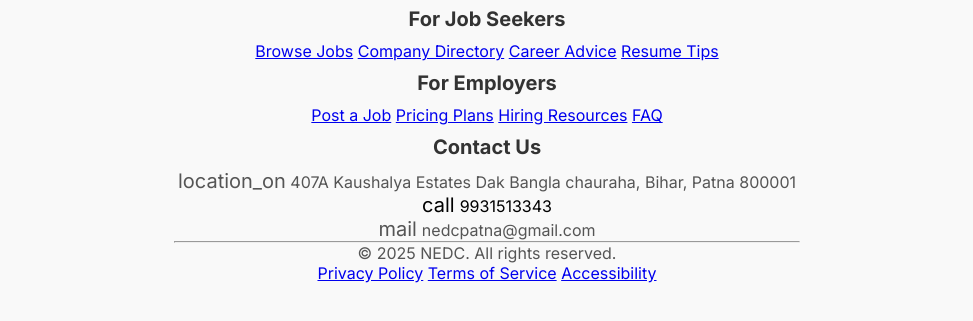
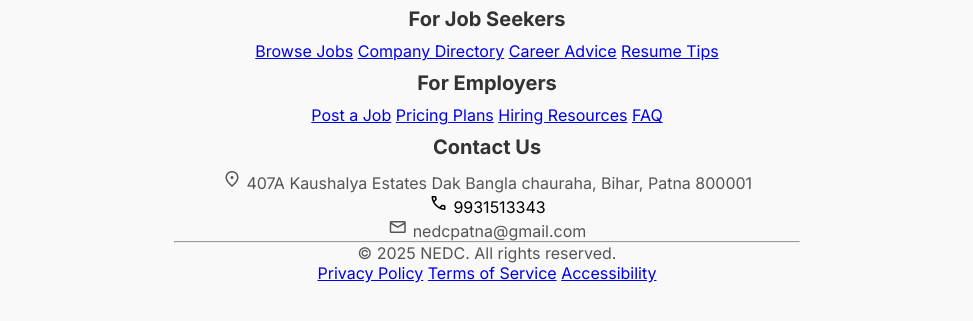
Before and after one commit to AmarKumar2005/NEDC, a plain HTML site: page index.html in a window 1280 px wide. Shown: the part 2821-3142 px from the top of the page, without its empty margins (153-1126 px from the left). Drawn offline with nearby package versions, Linux system fonts and the light colour scheme.

Commit message:
Update index.html

```diff
--- a/index.html
+++ b/index.html
@@ -11,6 +11,9 @@
     crossorigin="anonymous" referrerpolicy="no-referrer" />
   <link rel="stylesheet" href="https://cdn.jsdelivr.net/npm/bootstrap-icons@1.13.1/font/bootstrap-icons.min.css">
   <link rel="stylesheet" href="index.css">
+
+  <link rel="stylesheet" href="https://cdnjs.cloudflare.com/ajax/libs/font-awesome/4.7.0/css/font-awesome.min.css">
+  <link rel="stylesheet" href="https://fonts.googleapis.com/css2?family=Material+Symbols+Outlined" />
 </head>
 
 <body>
```
